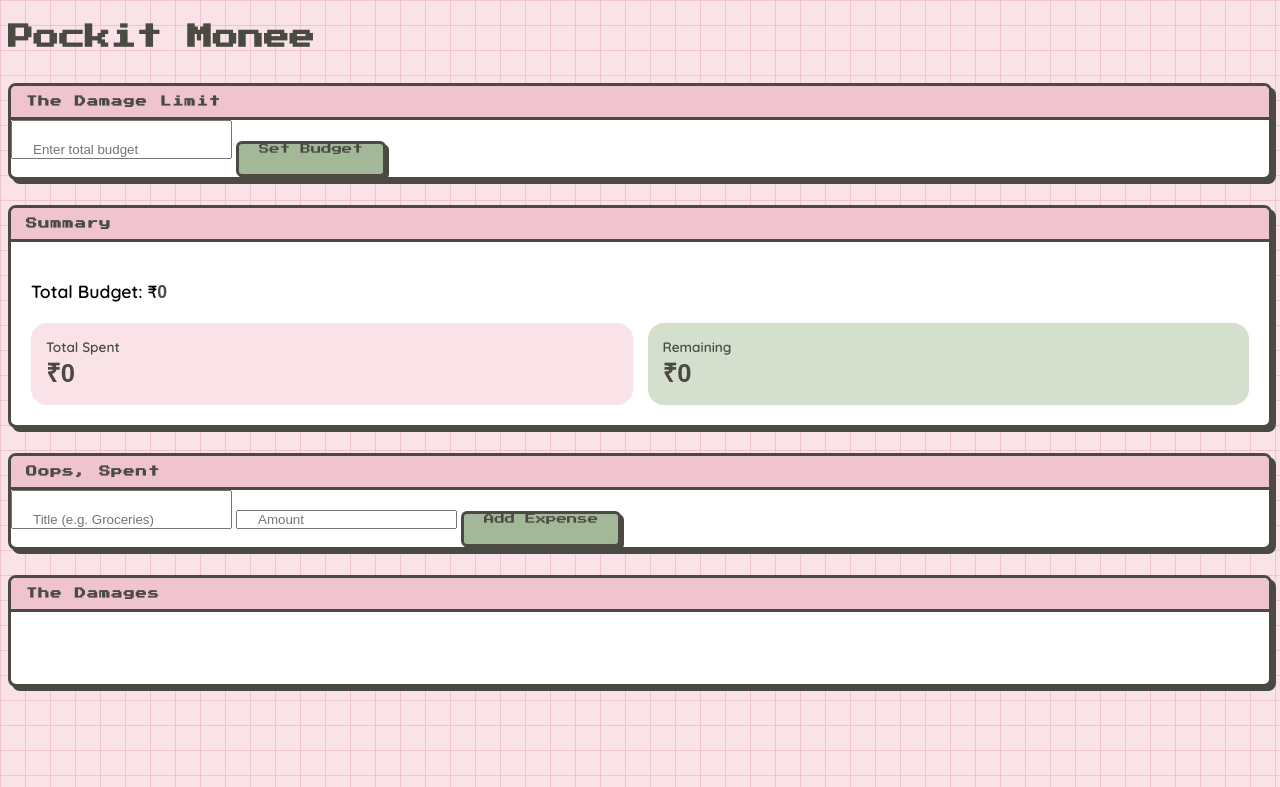
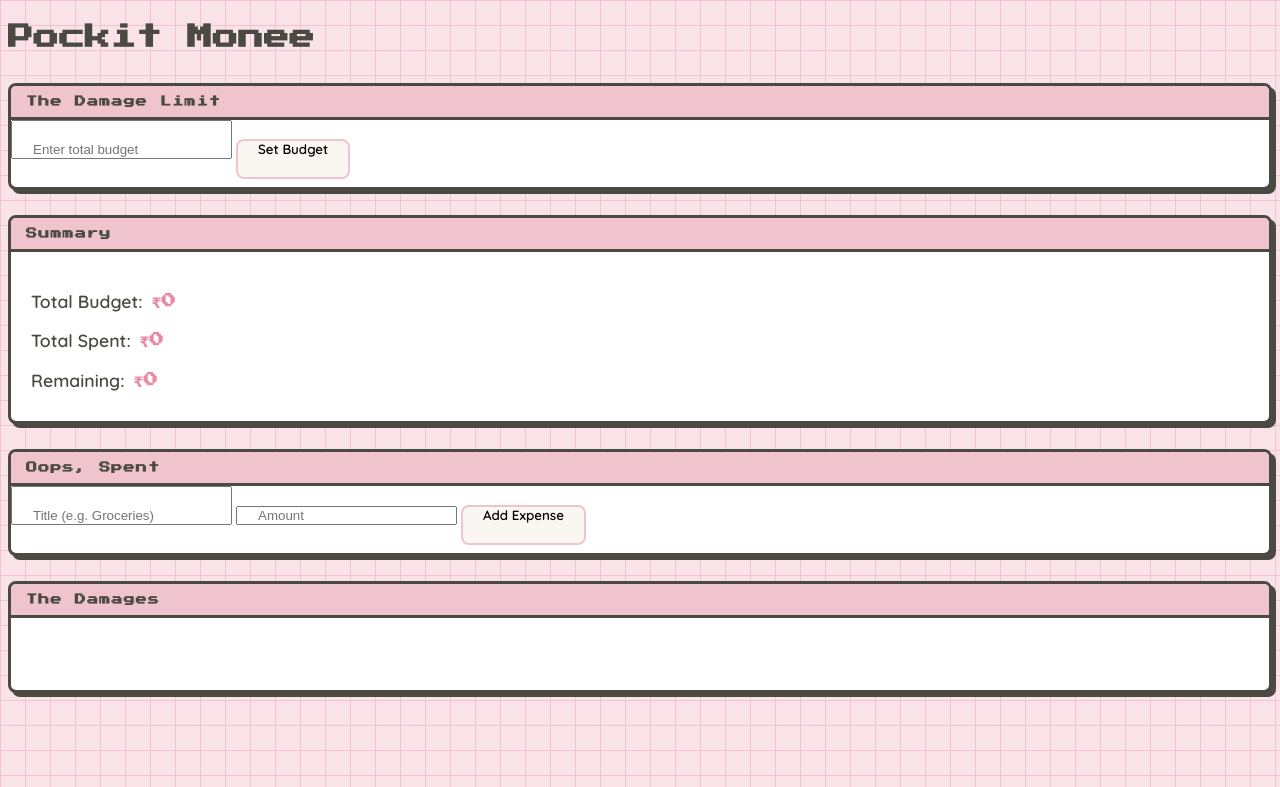
Before and after one commit to simakhter1109/expense-tracker, a Flask app: page / in a window 1280 px wide. Shown: the top 787 px of the page. Run offline with Flask 3, Linux system fonts and the light colour scheme.

Commit message:
changed the interface

```diff
--- a/static/style.css
+++ b/static/style.css
@@ -59,16 +59,13 @@ section > *:nth-child(2) {
 }
 
 button {
-    padding: 10px 18px;
-    background-color: var(--sage);
-    color: var(--text-dark);
-    border: 3px solid var(--text-dark);
-    border-radius: 6px;
-    cursor: pointer;
-    font-family: 'Press Start 2P', cursive;
-    font-size: 0.65rem;
-    box-shadow: 3px 3px 0px var(--text-dark);
-    transition: none;
+ padding: 10px 14px;
+    margin-right: 8px;
+    margin-bottom: 8px;
+    border: 2px solid var(--pink);
+    border-radius: 8px;
+    background-color: var(--off-white);
+    font-family: 'Quicksand', sans-serif;
 }
 
 button:hover {
@@ -89,24 +86,19 @@ li {
     border-bottom: 1px solid var(--pink-light);
 }
 
-.summary-boxes {
-    display: flex;
-    gap: 15px;
-    margin-top: 20px;
+.summary-line {
+    font-family: 'Quicksand', sans-serif;
+    font-weight: 600;
+    font-size: 1.1rem;
+    color: var(--text-dark);
+    margin-bottom: 10px;
 }
 
-.summary-box {
-    flex: 1;
-    border-radius: 16px;
-    padding: 15px;
-}
-
-.spent-box {
-    background-color: var(--pink-light);
-}
-
-.remaining-box {
-    background-color: var(--sage-light);
+.summary-line .stat-number {
+    color: var(--pink-dark);
+    font-family: 'Press Start 2P', cursive;
+    font-size: 0.9rem;
+    margin-left: 4px;
 }
 
 
--- a/templates/index.html
+++ b/templates/index.html
@@ -17,17 +17,9 @@
 
 <section>
     <h2>Summary</h2>
-    <p>Total Budget: ₹<span id="totalBudget" class="stat-number">0</span></p>
-    <div class="summary-boxes">
-        <div class="summary-box spent-box">
-            <div class="label">Total Spent</div>
-            <div class="amount">₹<span id="totalSpent">0</span></div>
-        </div>
-        <div class="summary-box remaining-box">
-            <div class="label">Remaining</div>
-            <div class="amount">₹<span id="remaining">0</span></div>
-        </div>
-    </div>
+    <p class="summary-line">Total Budget: <span class="stat-number">₹<span id="totalBudget">0</span></span></p>
+    <p class="summary-line">Total Spent: <span class="stat-number">₹<span id="totalSpent">0</span></span></p>
+    <p class="summary-line">Remaining: <span class="stat-number">₹<span id="remaining">0</span></span></p>
 </section>
 
 <section>
```
